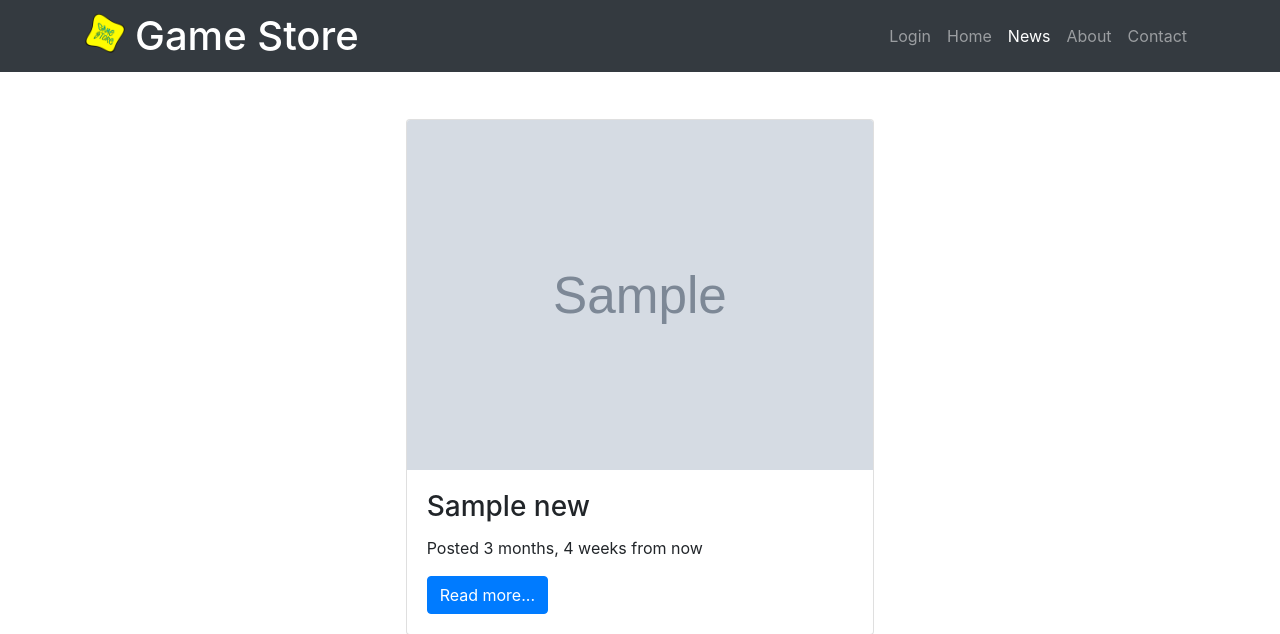
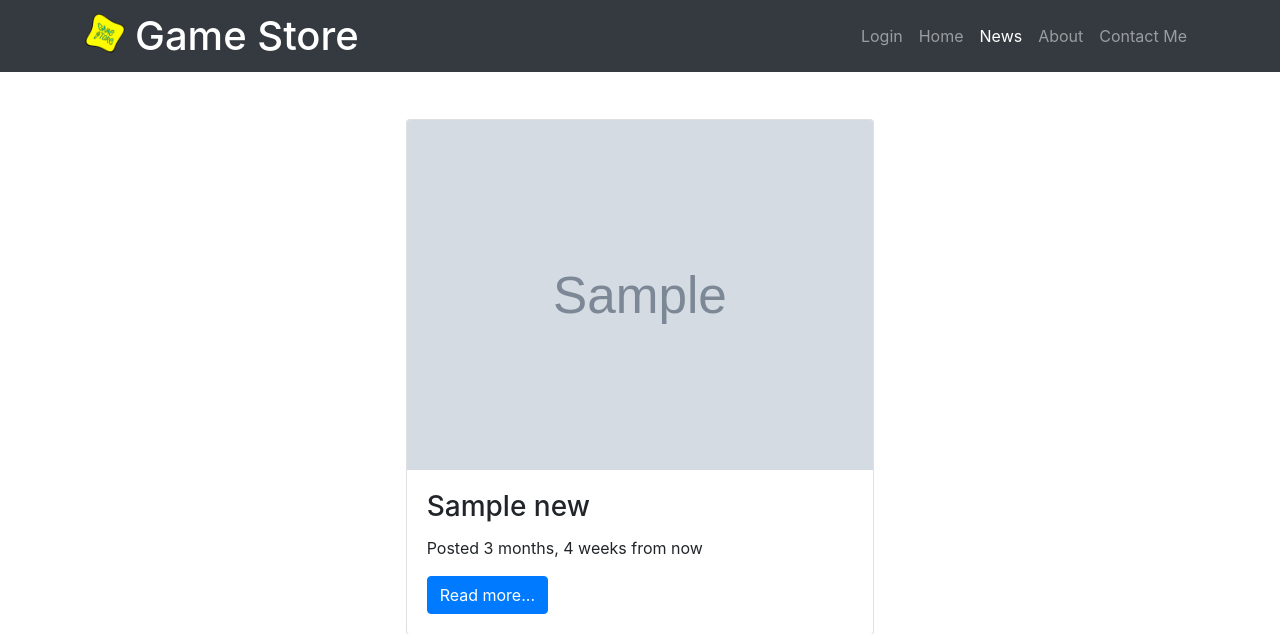
Before and after one commit to Jopless/gamestore, a Django app: template templates/news/news.html in a window 1280 px wide. Shown: the top 634 px of the page. Run offline with Django 3.2, Linux system fonts and the light colour scheme; the template is opened without the code that fills it: most values are stand-ins (such as "Sample title", 1, 10 or a date in 2020); grey boxes marked "Sample" are stand-in pictures; some libraries are stand-ins or nearby versions.

Commit message:
updated navbar, contact me button finally works

```diff
--- a/templates/partials/_navbar.html
+++ b/templates/partials/_navbar.html
@@ -36,9 +36,9 @@
                     <li class="nav-item">
                         <a class="nav-link" href="#">About</a>
                     </li>
-                    <li class="nav-item">
-                        <a class="nav-link" href="#">Contact</a>
-                 </li>
+                    <li class="nav-item {% if 'contact' in request.path %} active {% endif %}">
+                        <a class="nav-link" href="{% url 'email' %}">Contact Me</a>
+                    </li>
             </ul>
         </div>
     </div>
```
